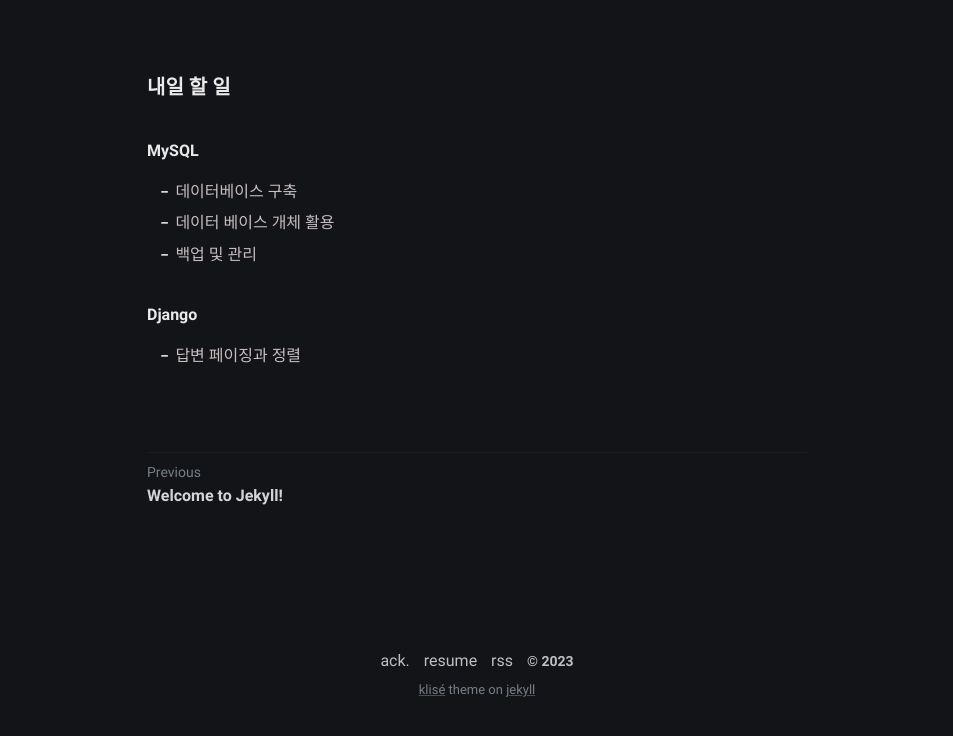
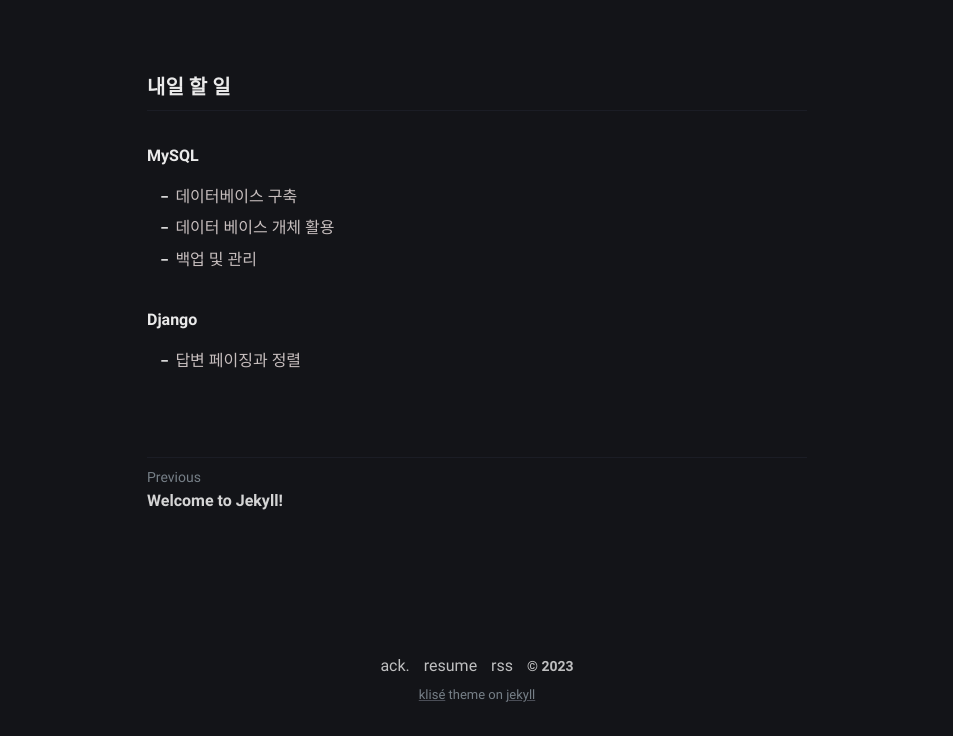
Before and after one commit to kmseunh/kmseunh.github.io, a Jekyll site: the page built from _posts/TIL/2023-01-01-TIL_230101.md, in a window 1280 px wide. Shown: the part 874-1610 px from the top of the page, without its empty margins (163-1116 px from the left). Built offline with Jekyll 4.4.1, drawn with Linux system fonts in a browser that asks for light colours; comment, search, counter and statistics services are not loaded.

Commit message:
edit TIL

```diff
--- a/_posts/TIL/2023-01-01-TIL_230101.md
+++ b/_posts/TIL/2023-01-01-TIL_230101.md
@@ -20,7 +20,7 @@ tags: [til]
 
 <br>
 
-#### 내일 할 일
+### 내일 할 일
 ##### MySQL
 - 데이터베이스 구축
 - 데이터 베이스 개체 활용
```
